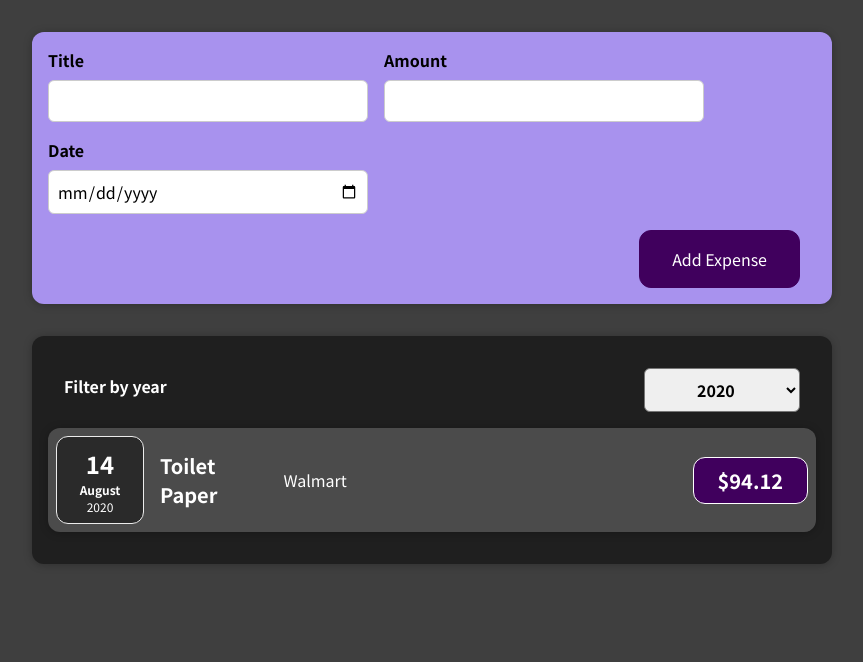
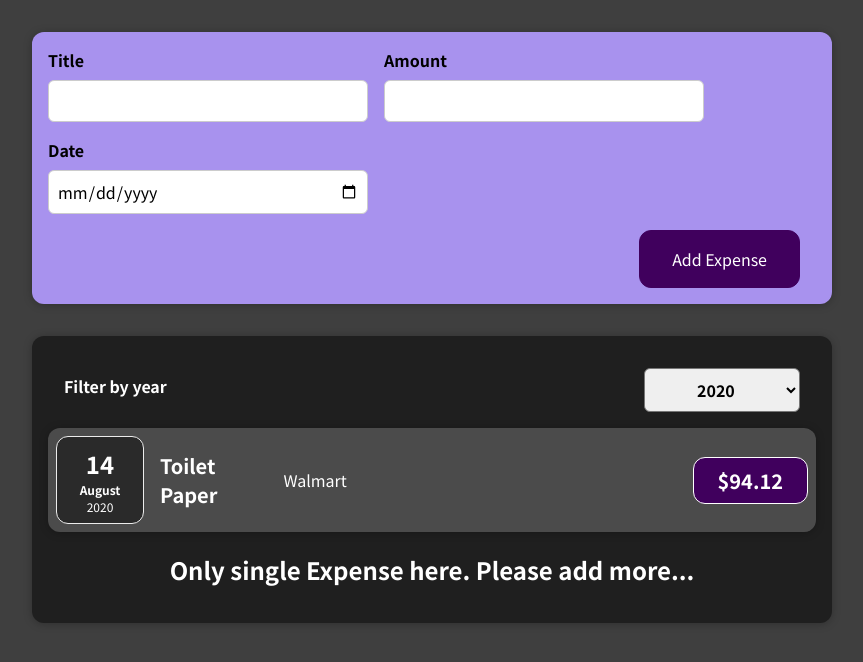
Before and after one commit to Immernachtreich/Frontend-Development, a React (Create React App) app in the folder React-Guide/: page / in a window 1280 px wide. Shown: the top 662 px of the page, without its empty margins (208-1071 px from the left). Built offline with nearby package versions, Linux system fonts and the light colour scheme.

Commit message:
Added messages for when there are no expenses

```diff
--- a/React-Guide/src/App.js
+++ b/React-Guide/src/App.js
@@ -3,9 +3,9 @@ import React from 'react';
 import { useState } from 'react';
 
 // Component Imports
-import ExpenseItem from './components/Expenses/ExpenseItem';
 import NewExpense from './components/NewExpenses/NewExpense';
 import ExpenseFilter from './components/Expenses/ExpenseFilter';
+import ExpenseList from './components/Expenses/ExpenseList';
 
 import Card from './components/UI/Card';
 
@@ -48,12 +48,14 @@ const App = () => {
     const addExpenseHandler = expense => {
         setExpenses(prevExpenses => {
             return [expense, ...prevExpenses];
-        })
+        });
     }
 
     const filterChangeHandler =  selectedYear => {
         setFilteredYear(selectedYear);
     }
+
+    const filteredExpenses = expenses.filter(e => e.date.getFullYear() == filteredYear);
 
     return (
         <div>
@@ -61,18 +63,7 @@ const App = () => {
             <NewExpense onAddExpense={ addExpenseHandler }/>
             <Card className='expenses'>
                 <ExpenseFilter selected={ filteredYear } onChange={ filterChangeHandler } />
-                { expenses.map(e => {
-
-                    if(e.date.getFullYear() == filteredYear) {
-                        return (<ExpenseItem
-                            key={ e.id }
-                            title={ e.title }
-                            amount={ e.amount }
-                            date={ e.date }
-                            location={ e.location }
-                        />);
-                    }
-                }) }
+                <ExpenseList expenses={ filteredExpenses } />
             </Card>
 
         </div>
--- a/React-Guide/src/components/Expenses/ExpenseItem.js
+++ b/React-Guide/src/components/Expenses/ExpenseItem.js
@@ -9,10 +9,12 @@ import './ExpenseItem.css';
 const ExpenseItem = props => {
 
     return (
-        <Card className='expense-item'>
-            <ExpenseDate date={ props.date } />
-            <ExpenseDetails expense={ props } />
-        </Card>
+        <li>
+            <Card className='expense-item'>
+                <ExpenseDate date={ props.date } />
+                <ExpenseDetails expense={ props } />
+            </Card>
+        </li>
     );
 }
 
--- /dev/null
+++ b/React-Guide/src/components/Expenses/ExpenseList.css
@@ -0,0 +1,9 @@
+.expenses-list {
+    list-style: none;
+    padding: 0;
+}
+
+.expenses-list__fallback {
+    color: white;
+    text-align: center;
+}
--- /dev/null
+++ b/React-Guide/src/components/Expenses/ExpenseList.js
@@ -0,0 +1,45 @@
+import ExpenseItem from './ExpenseItem';
+
+import './ExpenseList.css'
+
+const ExpenseList = props => {
+
+    const filteredExpenses = props.expenses;
+
+    if(filteredExpenses.length === 0) {
+
+        return <h2 className='expenses-list__fallback'> No Expenses found </h2>
+
+    } else if(filteredExpenses.length === 1){
+
+        return <ul className='expenses-list'>
+            { filteredExpenses.map(e => {
+                return (<ExpenseItem
+                    key={ e.id }
+                    title={ e.title }
+                    amount={ e.amount }
+                    date={ e.date }
+                    location={ e.location }
+                />);
+            }) }
+            <h2 className='expenses-list__fallback'> Only single Expense here. Please add more... </h2>
+        </ul>
+
+    } else {
+        return (
+            <ul className='expenses-list'>
+                { filteredExpenses.map(e => {
+                    return (<ExpenseItem
+                        key={ e.id }
+                        title={ e.title }
+                        amount={ e.amount }
+                        date={ e.date }
+                        location={ e.location }
+                    />);
+                }) }
+            </ul>
+        )
+    }
+}
+
+export default ExpenseList;
```
